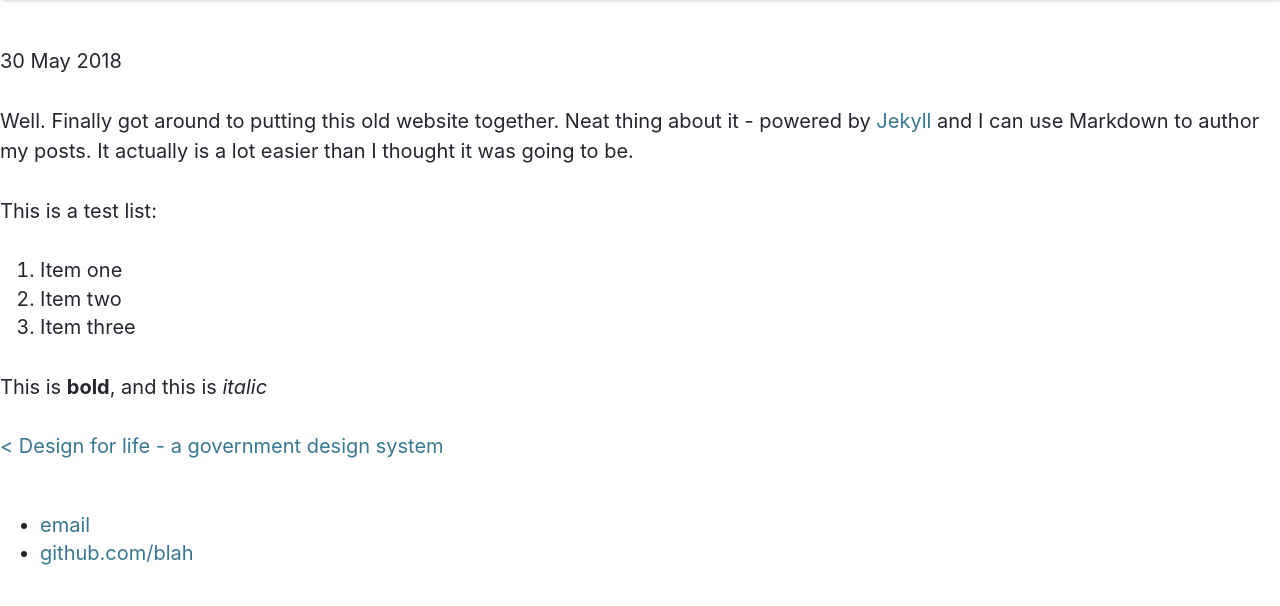
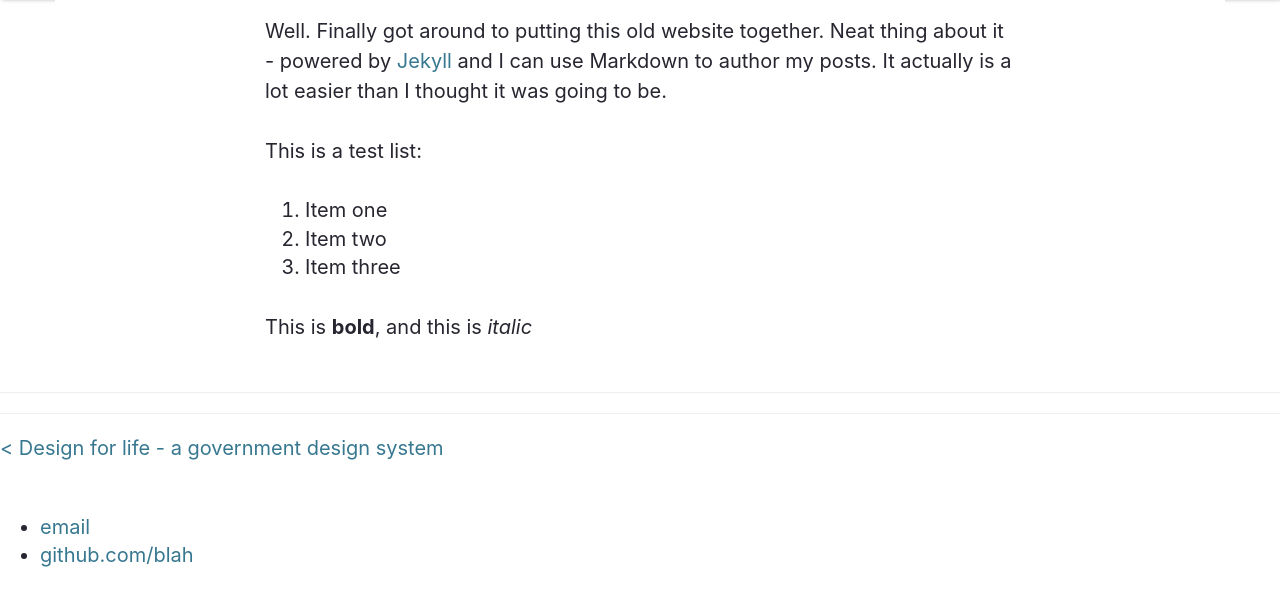
Before and after one commit to mkirkpat/mkirkpat.github.io, a Jekyll site: the page built from _posts/2018-05-30-firebreak.md, in a window 1280 px wide, cut to the strip 444-1089 px from the top of the page. Shown: the top 606 px of the strip. Built offline with Jekyll 4.4.1, drawn with Linux system fonts in a browser that asks for light colours; nearby versions of some CDN libraries.

Commit message:
Update post.html

```diff
--- a/_layouts/post.html
+++ b/_layouts/post.html
@@ -1,6 +1,7 @@
 ---
 layout: default
 ---
+<!-- Set your background image for this header on the line below. -->
  <header class="intro-header" style="background-image: url({{ site.baseurl }}/images/{{ page.image }})">
         <div class="container">
             <div class="row">
@@ -14,12 +15,20 @@ layout: default
             </div>
         </div>
     </header>
+    <!-- Post Content -->
+    <article>
+        <div class="container page-content">
+            <div class="row">
+                <div class="col-lg-8 col-lg-offset-2 col-md-10 col-md-offset-1">
+                  {{ content }}
+                </div>
+            </div>
+        </div>
+    </article>
 
-<p class="meta">{{ page.date | date_to_string }}</p>
+    <hr>
+    <hr>
 
-<div class="post">
-  {{ content }}
-</div>
 
 <div id="post-nav">
     <div >
```
